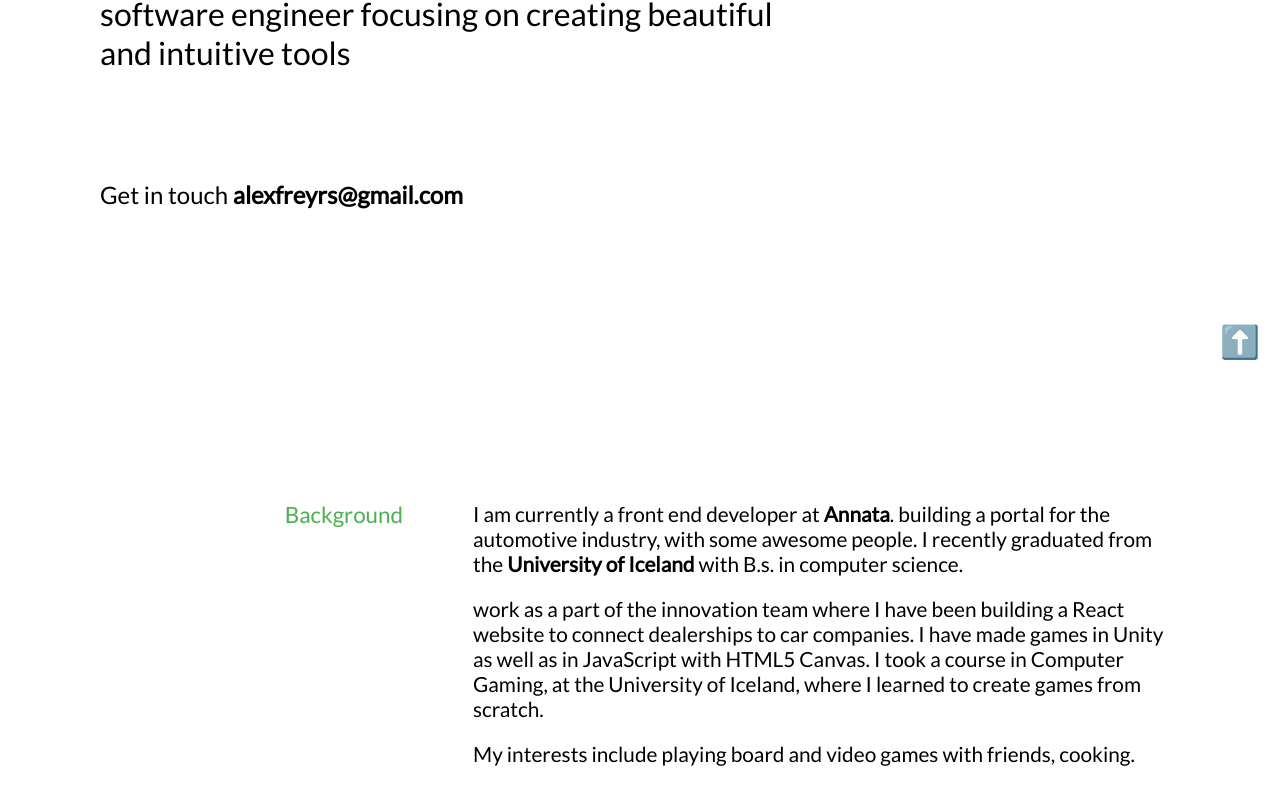
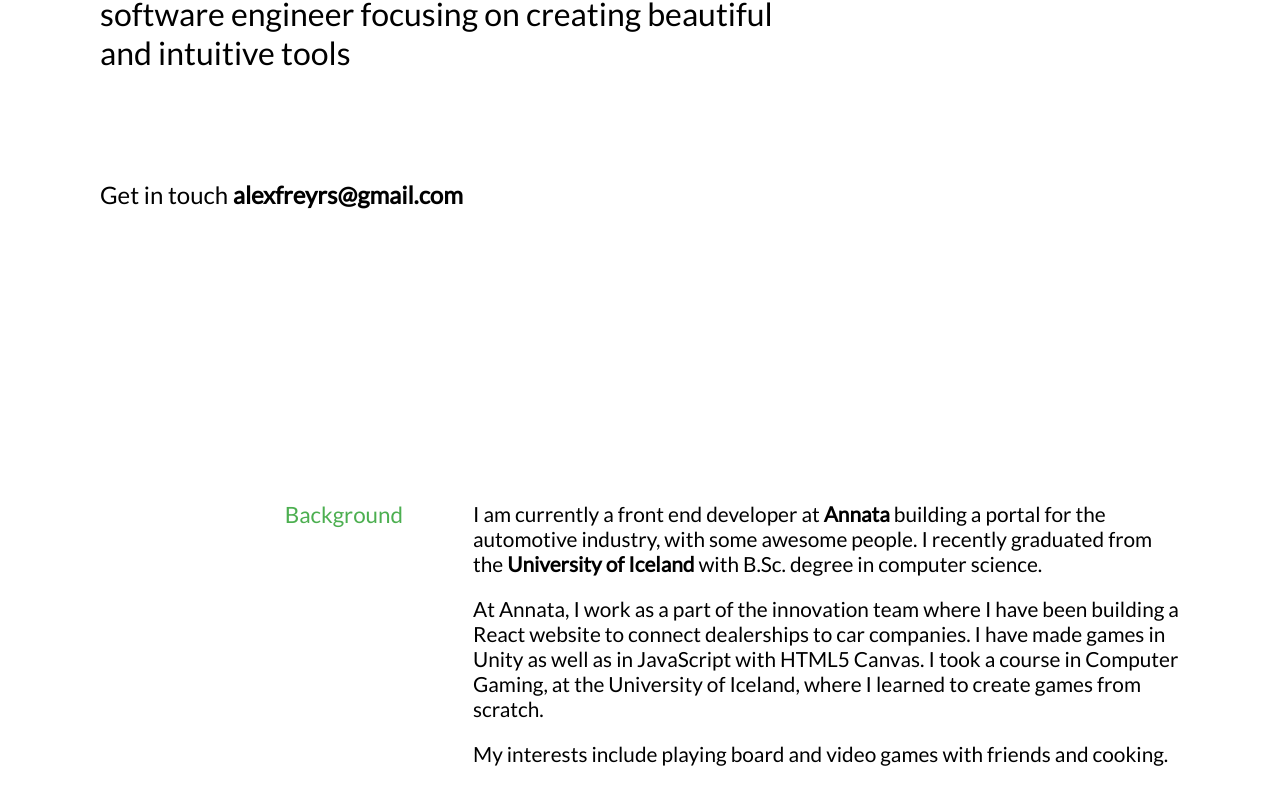
Before and after one commit to zurgur/cv_v2, a React (Create React App) app: page / in a window 1280 px wide. Shown: the part 419-1224 px from the top of the page. Built offline with nearby package versions, Linux system fonts and the light colour scheme.

Commit message:
fix text

```diff
--- a/src/App.js
+++ b/src/App.js
@@ -26,9 +26,9 @@ function App() {
       <Skillz />
       <Exp />
       <Download />
+      {/* <ScrollButton /> */}
       <FeeturedProjects />
       <Footer />
-      <ScrollButton />
     </div>
   );
 }
--- a/src/components/Background/index.jsx
+++ b/src/components/Background/index.jsx
@@ -10,13 +10,13 @@ export default () => {
       </h2>
       <div className='section_info_background'>
         <div className='text'>
-          I am currently a front end developer at <a href='http://annata.net/'>Annata</a>. building a portal for the automotive industry, with some awesome people. I recently graduated from the <a href='https://english.hi.is/university_of_iceland'>University of Iceland</a> with B.s. in computer science.
+          I am currently a front end developer at <a href='http://annata.net/'>Annata</a> building a portal for the automotive industry, with some awesome people. I recently graduated from the <a href='https://english.hi.is/university_of_iceland'>University of Iceland</a> with B.Sc. degree in computer science.
         </div>
         <div className='text'>
-          work as a part of the innovation team where I have been building a React website to connect dealerships to car companies. I have made games in Unity as well as in JavaScript with HTML5 Canvas. I took a course in Computer Gaming, at the University of Iceland, where I learned to create games from scratch.
+          At Annata, I work as a part of the innovation team where I have been building a React website to connect dealerships to car companies. I have made games in Unity as well as in JavaScript with HTML5 Canvas. I took a course in Computer Gaming, at the University of Iceland, where I learned to create games from scratch.
         </div>
         <div className='text'>
-          My interests include playing board and video games with friends, cooking.
+          My interests include playing board and video games with friends and cooking.
         </div>
       </div>
     </SectionFade>
--- a/src/components/Download/index.jsx
+++ b/src/components/Download/index.jsx
@@ -5,7 +5,7 @@ import './Download.scss';
 export default () => {
   return (
     <section className='download_section'>
-      <a href='/Resume.pdf' tragt='_blank' download='Alexander_resume.pdf' className="button">
+      <a href='/Resume.pdf' tragt='_blank' download='Alexander_Freyr_Sveinsson.pdf' className="button">
         Grab my CV
       </a>
     </section>
--- a/src/components/ScrollButton/index.jsx
+++ b/src/components/ScrollButton/index.jsx
@@ -1,7 +1,28 @@
-import React from 'react';
+import React, {useEffect, useState} from 'react';
 import './ScrollButton.scss';
 
 export default () => {
+  const [className, setClassName] =useState('scroll');
+  const ref = React.createRef()
+  useEffect(() => {
+    console.log(ref);
+    const observer = new IntersectionObserver(
+      ([entry]) => {
+        if (entry.intersectionRatio >= 1) {
+          setClassName('scroll');
+        }
+      },
+      {
+        root: null,
+        rootMargin: '0px',
+        threshold: 1
+      }
+    )
+    if (ref.current) {
+      observer.observe(ref.current);
+    }
+  }, [ref]);
+
   const scrollToTop = () => {
     window.scrollTo({
       top: 0,
@@ -9,7 +30,7 @@ export default () => {
     });
   }
   return (
-    <span role='img' aria-label='up to the top'  className='scroll' onClick={scrollToTop}>
+    <span role='img' aria-label='up to the top' ref={ref} className={className} onClick={scrollToTop}>
       ⬆️
     </span>
   )
```
